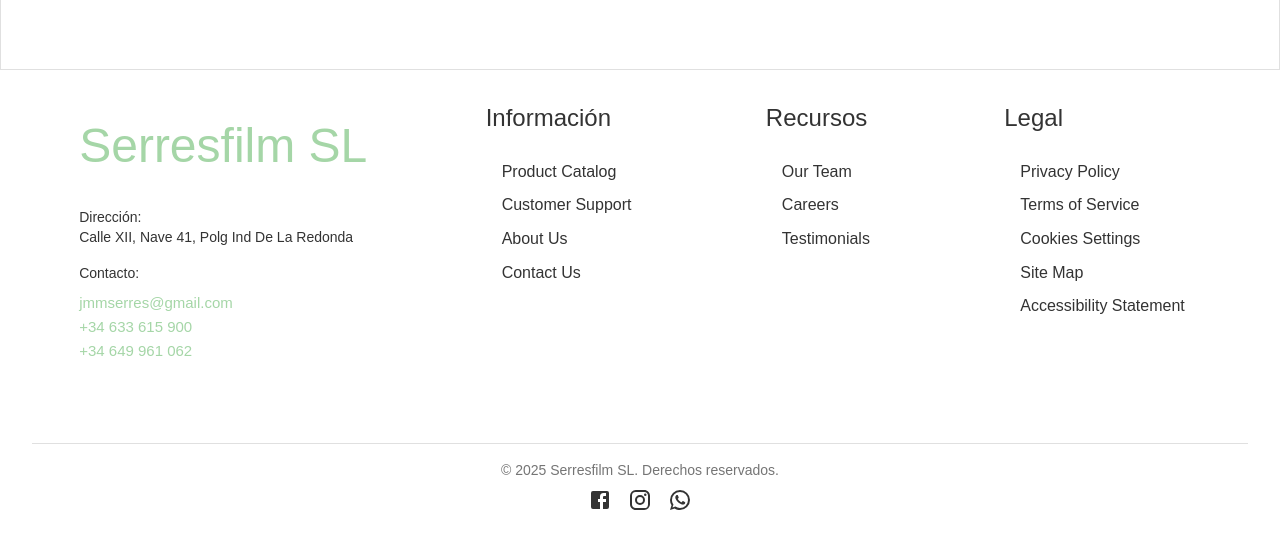
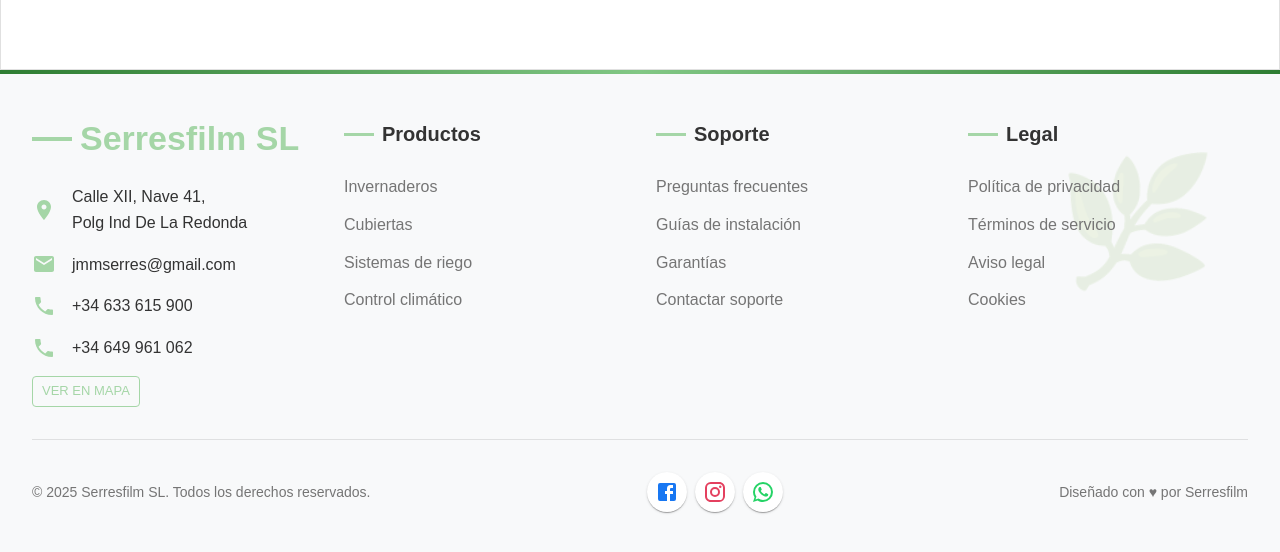
Before and after one commit to Javiermartin12/Front-Serresfilm, a Next.js app: page / in a window 1280 px wide. Shown: the part 3615-4167 px from the top of the page. Built offline with nearby package versions, Linux system fonts and the light colour scheme.

Commit message:
upgraded footer

```diff
--- a/src/components/Footer.tsx
+++ b/src/components/Footer.tsx
@@ -1,147 +1,282 @@
 import React from "react";
-import { Box, Typography, Link, Stack } from "@mui/material";
+import { Box, Typography, Link, Stack, Button, Divider } from "@mui/material";
 import {
   Facebook as FacebookIcon,
   Instagram as InstagramIcon,
   WhatsApp as WhatsAppIcon,
+  Email as EmailIcon,
+  Phone as PhoneIcon,
+  LocationOn as LocationIcon,
 } from "@mui/icons-material";
+import { motion } from "framer-motion";
 
 const socialLinks = [
   {
     href: "https://www.facebook.com/Invernaderos-Serresfilm-100057513666305/",
-    icon: <FacebookIcon />,
+    icon: <FacebookIcon fontSize="medium" />,
     label: "Facebook",
+    color: "#1877F2",
   },
   {
     href: "https://www.instagram.com/serresfilm_invernaderos/",
-    icon: <InstagramIcon />,
+    icon: <InstagramIcon fontSize="medium" />,
     label: "Instagram",
+    color: "#E4405F",
   },
   {
     href: "https://wa.me/34633615900",
-    icon: <WhatsAppIcon />,
+    icon: <WhatsAppIcon fontSize="medium" />,
     label: "WhatsApp",
+    color: "#25D366",
   },
 ];
 
 const Footer = () => {
   return (
     <Box
+      component="footer"
       sx={{
-        backgroundColor: "#fff",
-        padding: "2rem",
+        backgroundColor: "#f8f9fa",
+        padding: { xs: "2rem 1rem", md: "3rem 2rem" },
         marginTop: "auto",
+        position: "relative",
+        overflow: "hidden",
+        "&::before": {
+          content: '""',
+          position: "absolute",
+          top: 0,
+          left: 0,
+          width: "100%",
+          height: "4px",
+          background:
+            "linear-gradient(90deg, #2e7d32 0%, #81c784 50%, #2e7d32 100%)",
+        },
       }}
     >
+      {/* Efecto de hojas decorativas */}
+      <Box
+        component={motion.div}
+        animate={{
+          rotate: [0, 5, 0],
+        }}
+        transition={{
+          duration: 8,
+          repeat: Infinity,
+          ease: "easeInOut",
+        }}
+        sx={{
+          position: "absolute",
+          right: "5%",
+          top: "10%",
+          opacity: 0.1,
+          fontSize: "8rem",
+          zIndex: 0,
+          display: { xs: "none", md: "block" },
+        }}
+      >
+        🌿
+      </Box>
+
       {/* Contenedor principal */}
       <Box
         sx={{
-          display: "flex",
-          flexWrap: "wrap",
-          flexDirection: { xs: "column", sm: "column", md: "row" },
-          justifyContent: "space-around", // 📌 Centra las secciones
-          alignItems: { xs: "center", sm: "left", md: "start" }, // 📌 Centra en el eje Y
-          gap: 3,
+          maxWidth: "1400px",
+          margin: "0 auto",
+          display: "grid",
+          gridTemplateColumns: {
+            xs: "1fr",
+            sm: "repeat(2, 1fr)",
+            md: "repeat(4, 1fr)",
+          },
+          gap: { xs: 3, md: 4 },
+          position: "relative",
+          zIndex: 1,
         }}
       >
-        {/* Sección de contacto y logo */}
+        {/* Sección de contacto */}
         <Box
+          component={motion.div}
+          initial={{ opacity: 0, y: 20 }}
+          whileInView={{ opacity: 1, y: 0 }}
+          transition={{ duration: 0.5 }}
+          viewport={{ once: true }}
           sx={{
-            display: "flex",
-            flexDirection: "column",
-            maxWidth: { xs: "100%", sm: "25%" },
-            textAlign: { xs: "center", sm: "center", md: "left" },
+            gridColumn: { xs: "1", sm: "1 / span 2", md: "1" },
           }}
         >
           <Typography
-            variant="h3"
+            variant="h4"
+            component="h2"
             color="primary.main"
             gutterBottom
-            sx={{ mt: 2 }}
+            sx={{
+              fontWeight: "bold",
+              mb: 3,
+              display: "flex",
+              alignItems: "center",
+              gap: 1,
+            }}
           >
+            <Box
+              component="span"
+              sx={{
+                width: "40px",
+                height: "4px",
+                backgroundColor: "primary.main",
+                display: "inline-block",
+              }}
+            />
             Serresfilm SL
           </Typography>
-          <Typography variant="body2" sx={{ mt: 2 }}>
-            Dirección:
+
+          <Stack spacing={2}>
+            <Box sx={{ display: "flex", alignItems: "center", gap: 2 }}>
+              <LocationIcon color="primary" />
+              <Typography variant="body1">
+                Calle XII, Nave 41,
+                <br />
+                Polg Ind De La Redonda
               </Typography>
-          <Typography variant="body2">
-            Calle XII, Nave 41, Polg Ind De La Redonda
-          </Typography>
-          <Typography variant="body2" sx={{ mt: 2 }}>
-            Contacto:
-          </Typography>
+            </Box>
+
+            <Box sx={{ display: "flex", alignItems: "center", gap: 2 }}>
+              <EmailIcon color="primary" />
               <Link
                 href="mailto:jmmserres@gmail.com"
                 sx={{
-              fontSize: 15,
                   textDecoration: "none",
-              display: "block",
-              mt: 1,
+                  color: "text.primary",
+                  "&:hover": { color: "primary.main" },
                 }}
               >
                 jmmserres@gmail.com
               </Link>
+            </Box>
+
+            <Box sx={{ display: "flex", alignItems: "center", gap: 2 }}>
+              <PhoneIcon color="primary" />
               <Link
                 href="tel:+34633615900"
-            sx={{ fontSize: 15, textDecoration: "none", display: "block" }}
+                sx={{
+                  textDecoration: "none",
+                  color: "text.primary",
+                  "&:hover": { color: "primary.main" },
+                }}
               >
                 +34 633 615 900
               </Link>
+            </Box>
+
+            <Box sx={{ display: "flex", alignItems: "center", gap: 2 }}>
+              <PhoneIcon color="primary" />
               <Link
                 href="tel:+34649961062"
-            sx={{ fontSize: 15, textDecoration: "none", display: "block" }}
+                sx={{
+                  textDecoration: "none",
+                  color: "text.primary",
+                  "&:hover": { color: "primary.main" },
+                }}
               >
                 +34 649 961 062
               </Link>
             </Box>
 
-        {/* Sección de enlaces */}
+            <Button
+              variant="outlined"
+              size="small"
+              sx={{
+                mt: 2,
+                alignSelf: "flex-start",
+                borderColor: "primary.main",
+                color: "primary.main",
+                "&:hover": {
+                  backgroundColor: "primary.main",
+                  color: "white",
+                },
+              }}
+            >
+              Ver en mapa
+            </Button>
+          </Stack>
+        </Box>
+
+        {/* Secciones de enlaces */}
         {[
           {
-            title: "Información",
+            title: "Productos",
             links: [
-              "Product Catalog",
-              "Customer Support",
-              "About Us",
-              "Contact Us",
+              "Invernaderos",
+              "Cubiertas",
+              "Sistemas de riego",
+              "Control climático",
             ],
           },
-          { title: "Recursos", links: ["Our Team", "Careers", "Testimonials"] },
+          {
+            title: "Soporte",
+            links: [
+              "Preguntas frecuentes",
+              "Guías de instalación",
+              "Garantías",
+              "Contactar soporte",
+            ],
+          },
           {
             title: "Legal",
             links: [
-              "Privacy Policy",
-              "Terms of Service",
-              "Cookies Settings",
-              "Site Map",
-              "Accessibility Statement",
+              "Política de privacidad",
+              "Términos de servicio",
+              "Aviso legal",
+              "Cookies",
             ],
           },
         ].map((section, index) => (
           <Box
             key={index}
+            component={motion.div}
+            initial={{ opacity: 0, y: 20 }}
+            whileInView={{ opacity: 1, y: 0 }}
+            transition={{ duration: 0.5, delay: index * 0.1 }}
+            viewport={{ once: true }}
+          >
+            <Typography
+              variant="h6"
+              component="h3"
+              gutterBottom
               sx={{
-              maxWidth: { xs: "100%", sm: "20%" },
-              textAlign: { xs: "center", sm: "center", md: "left" }, // 📌 Centra la sección
+                fontWeight: "bold",
+                mb: 3,
+                display: "flex",
+                alignItems: "center",
+                gap: 1,
               }}
             >
-            <Typography variant="h5" gutterBottom>
+              <Box
+                component="span"
+                sx={{
+                  width: "30px",
+                  height: "3px",
+                  backgroundColor: "primary.main",
+                  display: "inline-block",
+                }}
+              />
               {section.title}
             </Typography>
-            <Stack
-              spacing={1}
-              alignItems={{ xs: "left", md: "left" }}
-              sx={{ padding: 2 }} // 📌 Centra los enlaces
-            >
-              {" "}
-              {/* 📌 Centra los enlaces */}
+
+            <Stack spacing={1.5}>
               {section.links.map((link, i) => (
                 <Link
                   key={i}
                   href="#"
-                  color="inherit"
+                  component={motion.a}
+                  whileHover={{ x: 5 }}
                   sx={{
                     textDecoration: "none",
+                    color: "text.secondary",
+                    "&:hover": {
+                      color: "primary.main",
+                      fontWeight: "500",
+                    },
+                    transition: "all 0.2s ease",
                   }}
                 >
                   {link}
@@ -152,37 +287,62 @@
         ))}
       </Box>
 
-      {/* Derechos de autor y redes sociales */}
+      <Divider sx={{ my: { xs: 3, md: 4 }, borderColor: "rgba(0,0,0,0.1)" }} />
+
+      {/* Pie inferior */}
       <Box
         sx={{
+          maxWidth: "1400px",
+          margin: "0 auto",
           display: "flex",
-          flexWrap: "wrap",
-          flexDirection: "column",
-          alignItems: "center", // 📌 Centra en el eje Y
-          justifyContent: "center", // 📌 Centra en el eje X
-          marginTop: "5rem",
-          paddingTop: "1rem",
-          borderTop: "1px solid #e0e0e0",
-          textAlign: "center",
+          flexDirection: { xs: "column", sm: "row" },
+          alignItems: "center",
+          justifyContent: "space-between",
+          gap: 2,
+          position: "relative",
+          zIndex: 1,
         }}
       >
         <Typography variant="body2" color="textSecondary">
-          © 2025 Serresfilm SL. Derechos reservados.
+          © {new Date().getFullYear()} Serresfilm SL. Todos los derechos
+          reservados.
         </Typography>
-        <Box sx={{ display: "flex", gap: 2, mt: 1 }}>
-          {socialLinks.map(({ href, icon, label }, index) => (
-            <Link key={index} href={href} color="inherit" aria-label={label}>
-              <Box
+
+        <Box sx={{ display: "flex", gap: 1 }}>
+          {socialLinks.map(({ href, icon, label, color }, index) => (
+            <Link
+              key={index}
+              href={href}
+              target="_blank"
+              rel="noopener noreferrer"
+              aria-label={label}
               sx={{
-                  transition: "transform 0.3s ease-in-out",
-                  "&:hover": { transform: "scale(1.4)" },
+                width: 40,
+                height: 40,
+                display: "flex",
+                alignItems: "center",
+                justifyContent: "center",
+                borderRadius: "50%",
+                backgroundColor: "background.paper",
+                color: color,
+                boxShadow: 1,
+                transition: "all 0.3s ease",
+                "&:hover": {
+                  transform: "translateY(-3px)",
+                  boxShadow: 3,
+                  backgroundColor: color,
+                  color: "white",
+                },
               }}
             >
               {icon}
-              </Box>
             </Link>
           ))}
         </Box>
+
+        <Typography variant="body2" color="textSecondary">
+          Diseñado con ♥ por Serresfilm
+        </Typography>
       </Box>
     </Box>
   );
```
Lines whose indentation alone changed are shown as unchanged.
